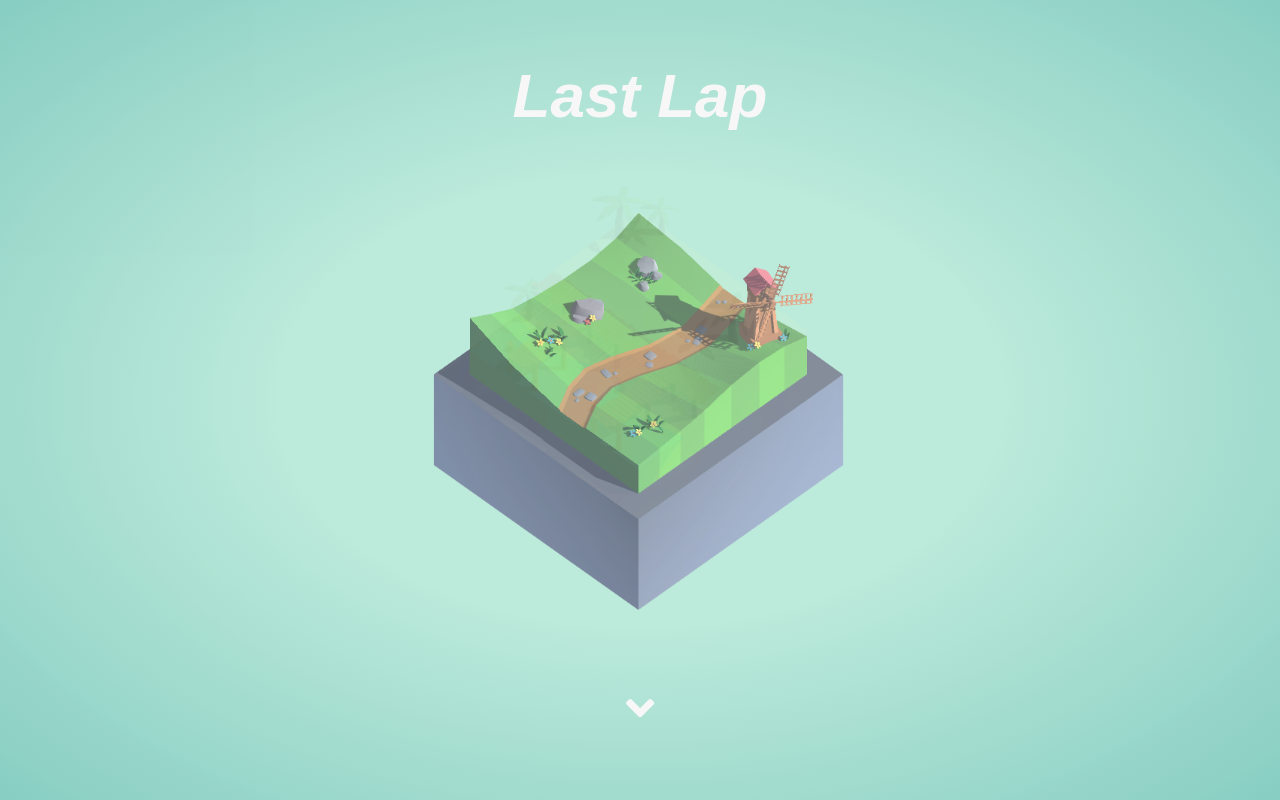
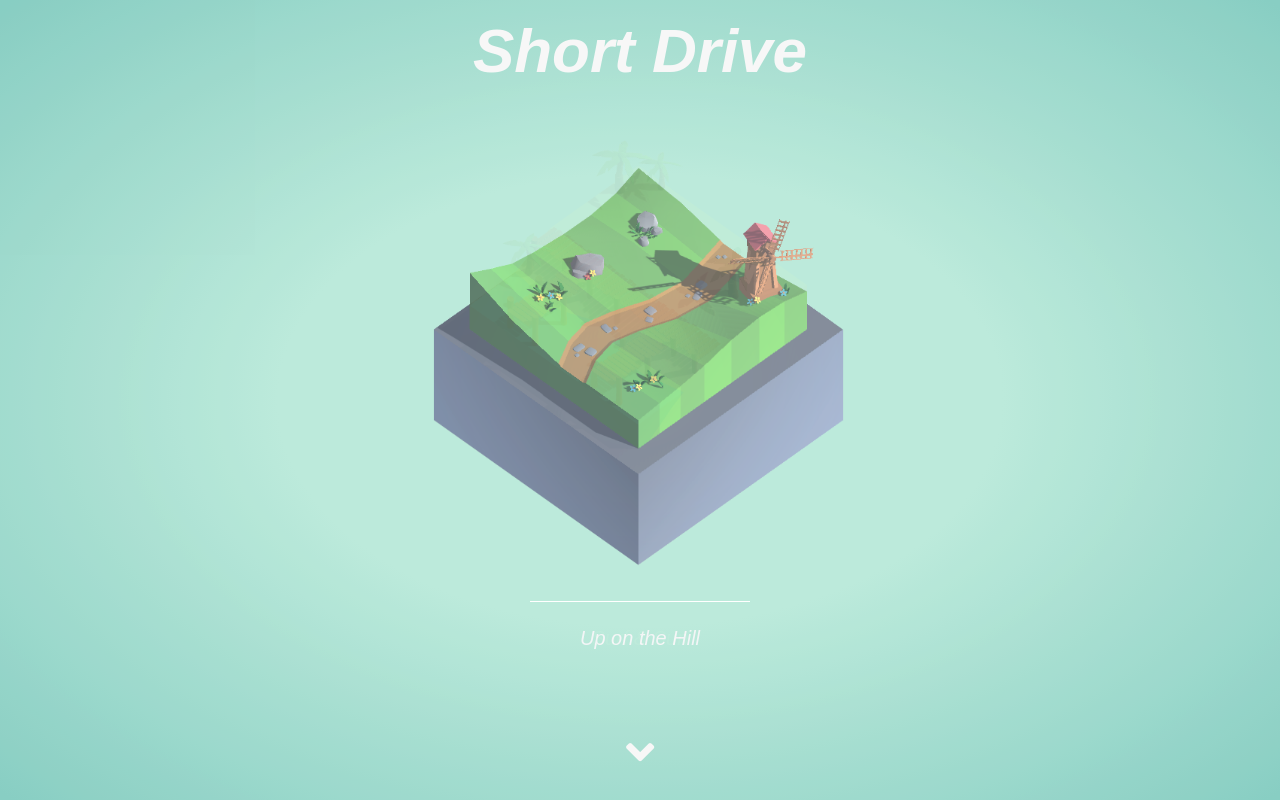
Before and after one commit to billearly/car-website, a website: page src/index.html in a window 1280 px wide. Shown: the top 800 px of the page. Drawn offline with Linux system fonts and the light colour scheme.

Commit message:
Changed name of game. Small tweaks to intro and favicon. Concurrently added

```diff
--- a/package.json
+++ b/package.json
@@ -5,7 +5,7 @@
   "main": "index.js",
   "scripts": {
     "test": "./node_modules/.bin/wdio",
-    "start": "live-server ./dist --wait 2500",
+    "start": "concurrently \"gulp watch\" \"live-server ./dist --wait=2500\"",
     "build": "gulp"
   },
   "repository": {
@@ -19,6 +19,7 @@
   },
   "homepage": "https://github.com/billearly/car-website#readme",
   "devDependencies": {
+    "concurrently": "^3.5.1",
     "gulp": "^4.0.0",
     "gulp-clean": "^0.4.0",
     "gulp-rev": "^8.1.1",
--- a/src/css/main.css
+++ b/src/css/main.css
@@ -98,6 +98,14 @@ body {
     padding: 10px;
 }
 
+.intro p {
+    font-size: 20px;
+    font-style: italic;
+    border-top: 1px solid white;
+    padding-top: 25px;
+    min-width: 220px;
+}
+
 #controls {
     background-color: #fbfbfb;
     color: darkgray;
--- a/src/index.html
+++ b/src/index.html
@@ -1,11 +1,12 @@
 <!Doctype HTML>
 <html>
     <head>
-        <title>Last Lap Game</title>
+        <title>Short Drive Game</title>
         <meta name="viewport" content="width=device-width, initial-scale=1.0">
         <link href="https://fonts.googleapis.com/css?family=Roboto" rel="stylesheet">
         <link href="https://use.fontawesome.com/releases/v5.0.6/css/all.css" rel="stylesheet">
         <link type="text/css" rel="stylesheet" href="css/main.css">
+        <link rel="icon" type="image/png" href="images/favicon.png">
     </head>
     <body>
         <div class="sticky-cta" id="sticky-cta">
@@ -16,20 +17,23 @@
         <div id="main">
             <section id="intro">
                 <div class="content-section--large intro" id="intro__beach">
-                    <header>Last Lap</header>
+                    <header>Short Drive</header>
                     <img class="level-screenshot" alt="Last Lap Level" src="images/level-beach.png" />
+                    <p>Surf &amp; Sun</p>
                     <i class="fas fa-angle-down scroll-icon"></i>
                 </div>
 
                 <div class="content-section--large intro intro--hidden" id="intro__field">
-                    <header>Last Lap</header>
+                    <header>Short Drive</header>
                     <img class="level-screenshot" alt="Last Lap Level" src="images/level-field.png" />
+                    <p>Up on the Hill</p>
                     <i class="fas fa-angle-down scroll-icon"></i>
                 </div>
 
                 <div class="content-section--large intro intro--hidden" id="intro__snow">
-                    <header>Last Lap</header>
+                    <header>Short Drive</header>
                     <img class="level-screenshot" alt="Last Lap Level" src="images/level-snow.png" />
+                    <p>[Snow Level]</p>
                     <i class="fas fa-angle-down scroll-icon"></i>
                 </div>
             </section>
```
Also changed, not shown: src/images/favicon.png (added), 1 other file.
